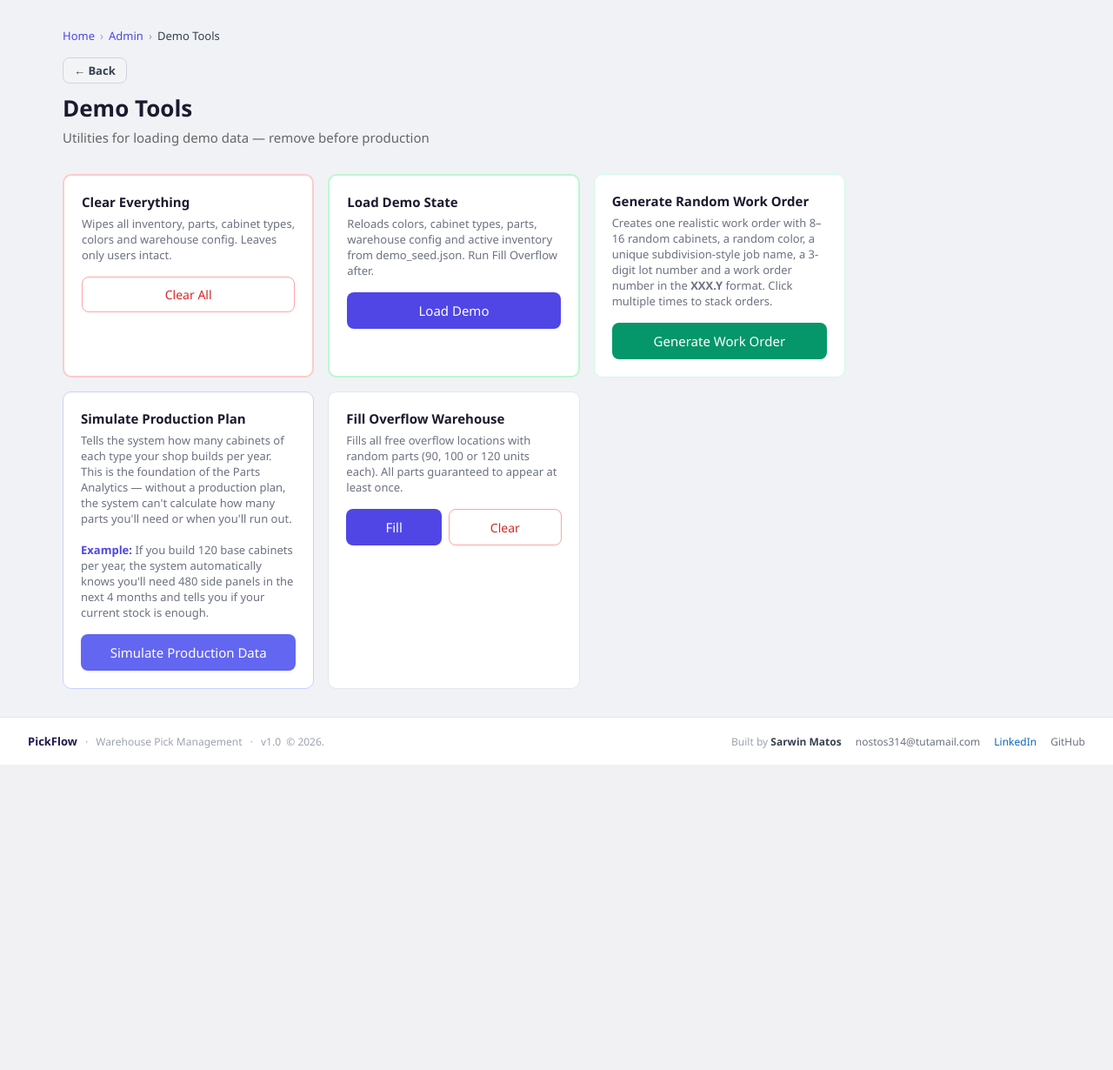
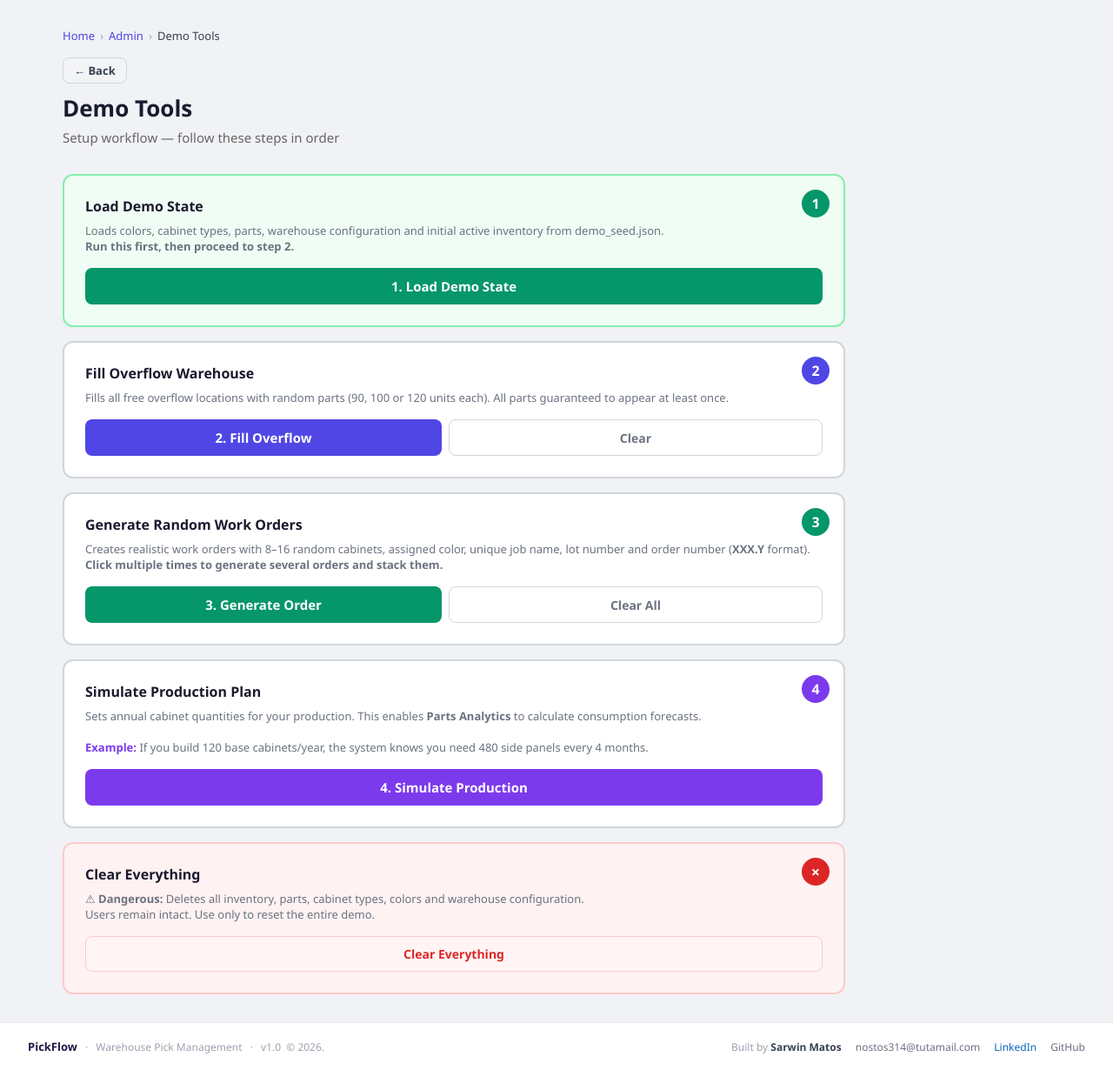
Before and after one commit to sarwin-dev/pickflow, a Flask app: page /admin/demo in a window 1280 px wide. Shown: the part 60-1290 px from the top of the page at 87% size. Before the commit the page ends 939 px from the top, so only its background shows below. Run offline with Flask 3, Linux system fonts and the light colour scheme; the visitor is signed in with stand-in values (Sample User, id 1); some libraries are stand-ins or nearby versions.

Commit message:
refactor: reorganiza y mejora UI de demo tools
- Nuevo layout: paso a paso con números (1-4) en color
- Orden: Load State → Fill Overflow → Generate Orders → Simulate Production
- Agregar botón 'Clear All' para limpiar órdenes generadas
- Nueva ruta /admin/demo/clear-orders para borrar work orders
- Colores consistentes por paso (verde, azul, morado)
- Mejor typography y spacing para mejor legibilidad
- Mensajes de progreso mejoran UX (Done ✓)

Co-Authored-By: Claude Haiku 4.5 <noreply@anthropic.com>

```diff
--- a/routes/admin.py
+++ b/routes/admin.py
@@ -714,3 +714,19 @@ def demo_generate_order():
         'color': color.name,
         'cabinets': count,
     })
+
+
+@admin_bp.route('/demo/clear-orders', methods=['POST'])
+def demo_clear_orders():
+    check = admin_required()
+    if check:
+        return jsonify({'error': 'unauthorized'}), 403
+
+    # Borra todas las órdenes de trabajo (pending o no)
+    deleted = db.session.query(WorkOrder).delete()
+    db.session.commit()
+
+    return jsonify({
+        'success': True,
+        'deleted': deleted,
+    })
--- a/templates/admin/demo.html
+++ b/templates/admin/demo.html
@@ -4,103 +4,129 @@
 
 <div class="dashboard-header">
     <h1>Demo Tools</h1>
-    <p>Utilities for loading demo data — remove before production</p>
+    <p>Setup workflow — follow these steps in order</p>
 </div>
 
-<div style="display:grid; grid-template-columns:repeat(auto-fill, minmax(280px, 1fr)); gap:16px; max-width:900px;">
+<div style="display:grid; grid-template-columns:1fr; gap:16px; max-width:900px;">
 
-    <!-- Clear All -->
-    <div style="background:white; border:2px solid #fecaca; border-radius:10px; padding:20px;">
-        <div style="font-size:15px; font-weight:700; margin-bottom:6px;">Clear Everything</div>
+    <!-- STEP 1: Load Demo State -->
+    <div style="background:{% if has_seed %}#f0fdf4{% else %}#fef2f2{% endif %}; border:2px solid {% if has_seed %}#86efac{% else %}#fecaca{% endif %}; border-radius:12px; padding:24px; position:relative;">
+        <div style="position:absolute; top:16px; right:16px; background:#059669; color:white;
+                    border-radius:50%; width:32px; height:32px;
+                    display:flex; align-items:center; justify-content:center;
+                    font-weight:700; font-size:16px;">1</div>
+        <div style="font-size:16px; font-weight:700; margin-bottom:8px;">Load Demo State</div>
         <div style="font-size:13px; color:#6b7280; margin-bottom:16px;">
-            Wipes all inventory, parts, cabinet types, colors and warehouse config. Leaves only users intact.
-        </div>
-        <button id="btn-clear-all" onclick="clearAll()"
-                class="btn-secondary" style="width:100%; color:#dc2626; border-color:#fca5a5;">
-            Clear All
-        </button>
-        <div id="msg-clear-all" style="font-size:13px; margin-top:10px; display:none;"></div>
-    </div>
-
-    <!-- Reset Demo -->
-    <div style="background:white; border:2px solid {% if has_seed %}#bbf7d0{% else %}#fecaca{% endif %}; border-radius:10px; padding:20px;">
-        <div style="font-size:15px; font-weight:700; margin-bottom:6px;">Load Demo State</div>
-        <div style="font-size:13px; color:#6b7280; margin-bottom:16px;">
-            Reloads colors, cabinet types, parts, warehouse config and active inventory from
-            <code>demo_seed.json</code>. Run Fill Overflow after.
+            Loads colors, cabinet types, parts, warehouse configuration and initial active inventory from <code>demo_seed.json</code>.
+            <br><strong>Run this first, then proceed to step 2.</strong>
             {% if not has_seed %}
             <div style="margin-top:8px; color:#dc2626; font-weight:600;">
-                ⚠ demo_seed.json not found — run export_demo_seed.py first.
+                ⚠ demo_seed.json not found — run <code>export_demo_seed.py</code> first.
             </div>
             {% endif %}
         </div>
         <button id="btn-reset-demo" onclick="resetDemo()"
-                class="btn-primary" style="width:100%;"
+                class="btn-primary" style="width:100%; background:#059669; border-color:#059669; color:white; font-weight:600;"
                 {% if not has_seed %}disabled{% endif %}>
-            Load Demo
+            1. Load Demo State
         </button>
         <div id="msg-reset-demo" style="font-size:13px; margin-top:10px; display:none;"></div>
     </div>
 
-    <!-- Generate Random Work Order -->
-    <div style="background:white; border:1px solid #d1fae5; border-radius:10px; padding:20px;">
-        <div style="font-size:15px; font-weight:700; margin-bottom:6px;">Generate Random Work Order</div>
-        <div style="font-size:13px; color:#6b7280; margin-bottom:16px;">
-            Creates one realistic work order with 8–16 random cabinets, a random color,
-            a unique subdivision-style job name, a 3-digit lot number and a work order
-            number in the <strong>XXX.Y</strong> format. Click multiple times to stack orders.
-        </div>
-        <button id="btn-gen-order" onclick="generateOrder()"
-                class="btn-primary" style="width:100%; background:#059669; border-color:#059669;">
-            Generate Work Order
-        </button>
-        <div id="msg-gen-order" style="font-size:13px; margin-top:10px; display:none;"></div>
-        <!-- Running list of generated orders shown in the card -->
-        <div id="gen-order-list" style="margin-top:12px; display:none;">
-            <div style="font-size:11px; font-weight:600; color:#6b7280; text-transform:uppercase;
-                        letter-spacing:.05em; margin-bottom:6px;">Generated this session</div>
-            <ul id="gen-order-items" style="margin:0; padding:0; list-style:none; font-size:12px; color:#374151;"></ul>
-        </div>
-    </div>
-
-    <!-- Simulate Production Data -->
-    <div style="background:white; border:1px solid #c7d2fe; border-radius:10px; padding:20px;">
-        <div style="font-size:15px; font-weight:700; margin-bottom:6px;">Simulate Production Plan</div>
-        <div style="font-size:13px; color:#6b7280; margin-bottom:16px;">
-            Tells the system how many cabinets of each type your shop builds per year.
-            This is the foundation of the Parts Analytics — without a production plan,
-            the system can't calculate how many parts you'll need or when you'll run out.
-            <br><br>
-            <strong style="color:#4f46e5;">Example:</strong> If you build 120 base cabinets per year,
-            the system automatically knows you'll need 480 side panels in the next 4 months
-            and tells you if your current stock is enough.
-        </div>
-        <button id="btn-sim-prod" onclick="simulateProd()"
-                class="btn-primary" style="width:100%; background:#6366f1; border-color:#6366f1;">
-            Simulate Production Data
-        </button>
-        <div id="msg-sim-prod" style="font-size:13px; margin-top:10px; display:none;"></div>
-    </div>
-
-    <!-- Fill Overflow -->
-    <div style="background:white; border:1px solid #e5e7eb; border-radius:10px; padding:20px;">
-        <div style="font-size:15px; font-weight:700; margin-bottom:6px;">Fill Overflow Warehouse</div>
+    <!-- STEP 2: Fill Overflow -->
+    <div style="background:white; border:2px solid #d1d5db; border-radius:12px; padding:24px; position:relative;">
+        <div style="position:absolute; top:16px; right:16px; background:#4f46e5; color:white;
+                    border-radius:50%; width:32px; height:32px;
+                    display:flex; align-items:center; justify-content:center;
+                    font-weight:700; font-size:16px;">2</div>
+        <div style="font-size:16px; font-weight:700; margin-bottom:8px;">Fill Overflow Warehouse</div>
         <div style="font-size:13px; color:#6b7280; margin-bottom:16px;">
             Fills all free overflow locations with random parts (90, 100 or 120 units each).
             All parts guaranteed to appear at least once.
         </div>
         <div style="display:flex; gap:8px;">
             <button id="btn-fill-overflow" onclick="fillOverflow()"
-                    class="btn-primary" style="flex:1;">
-                Fill
+                    class="btn-primary" style="flex:1; background:#4f46e5; border-color:#4f46e5; color:white; font-weight:600;">
+                2. Fill Overflow
             </button>
             <button id="btn-clear-overflow" onclick="clearOverflow()"
                     class="btn-secondary"
-                    style="flex:1; color:#dc2626; border-color:#fca5a5;">
+                    style="flex:1; color:#6b7280; border-color:#d1d5db; font-weight:600;">
                 Clear
             </button>
         </div>
         <div id="msg-fill-overflow" style="font-size:13px; margin-top:10px; display:none;"></div>
+    </div>
+
+    <!-- STEP 3: Generate Work Orders -->
+    <div style="background:white; border:2px solid #d1d5db; border-radius:12px; padding:24px; position:relative;">
+        <div style="position:absolute; top:16px; right:16px; background:#059669; color:white;
+                    border-radius:50%; width:32px; height:32px;
+                    display:flex; align-items:center; justify-content:center;
+                    font-weight:700; font-size:16px;">3</div>
+        <div style="font-size:16px; font-weight:700; margin-bottom:8px;">Generate Random Work Orders</div>
+        <div style="font-size:13px; color:#6b7280; margin-bottom:16px;">
+            Creates realistic work orders with 8–16 random cabinets, assigned color,
+            unique job name, lot number and order number (<strong>XXX.Y</strong> format).
+            <br><strong>Click multiple times to generate several orders and stack them.</strong>
+        </div>
+        <div style="display:flex; gap:8px;">
+            <button id="btn-gen-order" onclick="generateOrder()"
+                    class="btn-primary" style="flex:1; background:#059669; border-color:#059669; color:white; font-weight:600;">
+                3. Generate Order
+            </button>
+            <button id="btn-clear-gen-order" onclick="clearGeneratedOrders()"
+                    class="btn-secondary"
+                    style="flex:1; color:#6b7280; border-color:#d1d5db; font-weight:600;">
+                Clear All
+            </button>
+        </div>
+        <div id="msg-gen-order" style="font-size:13px; margin-top:10px; display:none;"></div>
+        <!-- Running list of generated orders shown in the card -->
+        <div id="gen-order-list" style="margin-top:16px; display:none;">
+            <div style="font-size:11px; font-weight:600; color:#6b7280; text-transform:uppercase;
+                        letter-spacing:.05em; margin-bottom:8px;">Generated this session</div>
+            <ul id="gen-order-items" style="margin:0; padding:0; list-style:none; font-size:12px; color:#374151;"></ul>
+        </div>
+    </div>
+
+    <!-- STEP 4: Simulate Production Plan -->
+    <div style="background:white; border:2px solid #d1d5db; border-radius:12px; padding:24px; position:relative;">
+        <div style="position:absolute; top:16px; right:16px; background:#7c3aed; color:white;
+                    border-radius:50%; width:32px; height:32px;
+                    display:flex; align-items:center; justify-content:center;
+                    font-weight:700; font-size:16px;">4</div>
+        <div style="font-size:16px; font-weight:700; margin-bottom:8px;">Simulate Production Plan</div>
+        <div style="font-size:13px; color:#6b7280; margin-bottom:16px;">
+            Sets annual cabinet quantities for your production. This enables <strong>Parts Analytics</strong>
+            to calculate consumption forecasts.
+            <br><br>
+            <strong style="color:#7c3aed;">Example:</strong> If you build 120 base cabinets/year,
+            the system knows you need 480 side panels every 4 months.
+        </div>
+        <button id="btn-sim-prod" onclick="simulateProd()"
+                class="btn-primary" style="width:100%; background:#7c3aed; border-color:#7c3aed; color:white; font-weight:600;">
+                4. Simulate Production
+        </button>
+        <div id="msg-sim-prod" style="font-size:13px; margin-top:10px; display:none;"></div>
+    </div>
+
+    <!-- DANGER: Clear Everything -->
+    <div style="background:#fef2f2; border:2px solid #fecaca; border-radius:12px; padding:24px; position:relative;">
+        <div style="position:absolute; top:16px; right:16px; background:#dc2626; color:white;
+                    border-radius:50%; width:32px; height:32px;
+                    display:flex; align-items:center; justify-content:center;
+                    font-weight:700; font-size:18px;">×</div>
+        <div style="font-size:16px; font-weight:700; margin-bottom:8px;">Clear Everything</div>
+        <div style="font-size:13px; color:#6b7280; margin-bottom:16px;">
+            ⚠ <strong>Dangerous:</strong> Deletes all inventory, parts, cabinet types, colors and warehouse configuration.
+            <br>Users remain intact. Use only to reset the entire demo.
+        </div>
+        <button id="btn-clear-all" onclick="clearAll()"
+                class="btn-secondary" style="width:100%; color:#dc2626; border-color:#fecaca; background:#fff5f5; font-weight:600;">
+            Clear Everything
+        </button>
+        <div id="msg-clear-all" style="font-size:13px; margin-top:10px; display:none;"></div>
     </div>
 
 </div>
@@ -132,16 +158,16 @@ function resetDemo() {
         .then(r => r.json())
         .then(data => {
             if (data.error) {
-                btn.textContent = 'Load Demo';
+                btn.textContent = '1. Load Demo State';
                 btn.disabled = false;
                 msg.style.display = 'block';
                 msg.style.color = '#dc2626';
                 msg.textContent = data.error;
             } else {
-                btn.textContent = 'Done';
+                btn.textContent = 'Done ✓';
                 msg.style.display = 'block';
                 msg.style.color = '#16a34a';
-                msg.textContent = `Loaded: ${data.colors} colors, ${data.cabinet_types} cabinet types, ${data.parts} parts, ${data.active_records} active records, ${data.orders} orders. Now run Fill Overflow.`;
+                msg.textContent = `Loaded: ${data.colors} colors, ${data.cabinet_types} cabinet types, ${data.parts} parts, ${data.active_records} active records. Now proceed to step 2.`;
             }
         });
 }
@@ -161,7 +187,7 @@ function clearOverflow() {
             msg.style.color = '#dc2626';
             msg.textContent = `${data.deleted} records deleted. Ready to fill again.`;
             document.getElementById('btn-fill-overflow').disabled = false;
-            document.getElementById('btn-fill-overflow').textContent = 'Fill';
+            document.getElementById('btn-fill-overflow').textContent = '2. Fill Overflow';
         });
 }
 
@@ -174,7 +200,7 @@ function generateOrder() {
         .then(r => r.json())
         .then(data => {
             btn.disabled = false;
-            btn.textContent = 'Generate Work Order';
+            btn.textContent = '3. Generate Order';
             msg.style.display = 'block';
             if (data.success) {
                 msg.style.color = '#059669';
@@ -194,7 +220,40 @@ function generateOrder() {
         })
         .catch(() => {
             btn.disabled = false;
-            btn.textContent = 'Generate Work Order';
+            btn.textContent = '3. Generate Order';
+            msg.style.display = 'block';
+            msg.style.color = '#dc2626';
+            msg.textContent = 'Network error — try again.';
+        });
+}
+
+function clearGeneratedOrders() {
+    if (!confirm('Delete all generated work orders? This cannot be undone.')) return;
+    const btn = document.getElementById('btn-clear-gen-order');
+    const msg = document.getElementById('msg-gen-order');
+    btn.disabled = true;
+    btn.textContent = 'Clearing...';
+    fetch('/admin/demo/clear-orders', { method: 'POST' })
+        .then(r => r.json())
+        .then(data => {
+            btn.disabled = false;
+            btn.textContent = 'Clear All';
+            if (data.success) {
+                msg.style.display = 'block';
+                msg.style.color = '#dc2626';
+                msg.textContent = `${data.deleted} work order(s) deleted. List cleared.`;
+                // clear the visual list
+                document.getElementById('gen-order-list').style.display = 'none';
+                document.getElementById('gen-order-items').innerHTML = '';
+            } else {
+                msg.style.display = 'block';
+                msg.style.color = '#dc2626';
+                msg.textContent = data.error || 'Error clearing orders.';
+            }
+        })
+        .catch(() => {
+            btn.disabled = false;
+            btn.textContent = 'Clear All';
             msg.style.display = 'block';
             msg.style.color = '#dc2626';
             msg.textContent = 'Network error — try again.';
@@ -209,16 +268,17 @@ function simulateProd() {
     fetch('/admin/demo/simulate-production', { method: 'POST' })
         .then(r => r.json())
         .then(data => {
-            btn.textContent = 'Done';
-            msg.style.display = 'block';
             if (data.success) {
-                msg.style.color = '#4f46e5';
-                msg.textContent = `Annual quantities set on ${data.count} cabinet types. Go to Cabinet Types to review.`;
+                btn.textContent = 'Done ✓';
+                msg.style.display = 'block';
+                msg.style.color = '#16a34a';
+                msg.textContent = `Annual quantities set on ${data.count} cabinet types. Demo setup complete!`;
             } else {
+                msg.style.display = 'block';
                 msg.style.color = '#dc2626';
                 msg.textContent = data.error || 'Error';
                 btn.disabled = false;
-                btn.textContent = 'Simulate Production Data';
+                btn.textContent = '4. Simulate Production';
             }
         });
 }
@@ -233,17 +293,17 @@ function fillOverflow() {
         .then(data => {
             msg.style.display = 'block';
             if (data.full) {
-                btn.textContent = 'Done';
+                btn.textContent = 'Done ✓';
                 msg.style.color = '#16a34a';
-                msg.textContent = `Warehouse is full! ${data.filled} boxes added.`;
+                msg.textContent = `Warehouse is full! ${data.filled} boxes added. Proceed to step 3.`;
             } else {
-                btn.textContent = 'Done';
-                msg.style.color = '#374151';
-                msg.textContent = `${data.filled} boxes added.`;
+                btn.textContent = 'Done ✓';
+                msg.style.color = '#16a34a';
+                msg.textContent = `${data.filled} boxes added. Proceed to step 3.`;
             }
         })
         .catch(() => {
-            btn.textContent = 'Fill';
+            btn.textContent = '2. Fill Overflow';
             btn.disabled = false;
             msg.style.display = 'block';
             msg.style.color = '#dc2626';
```
